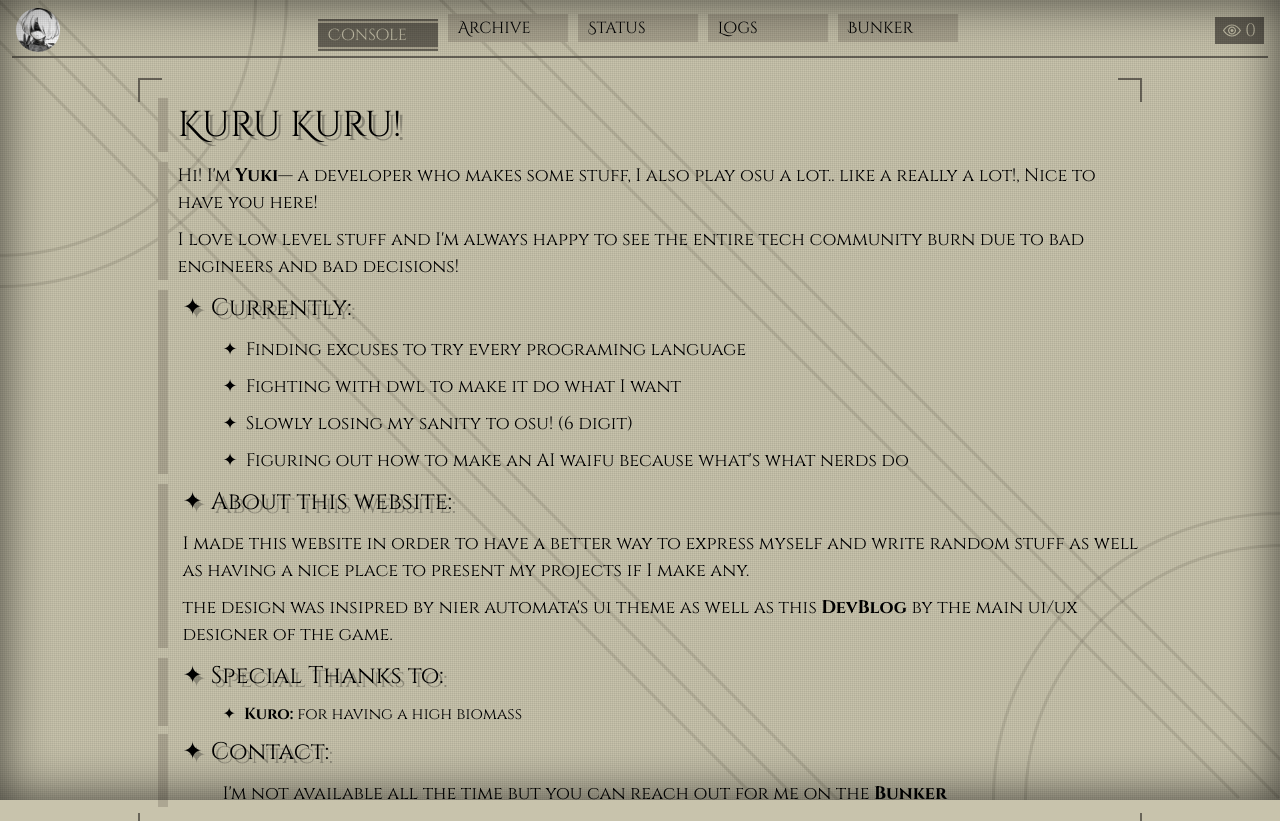
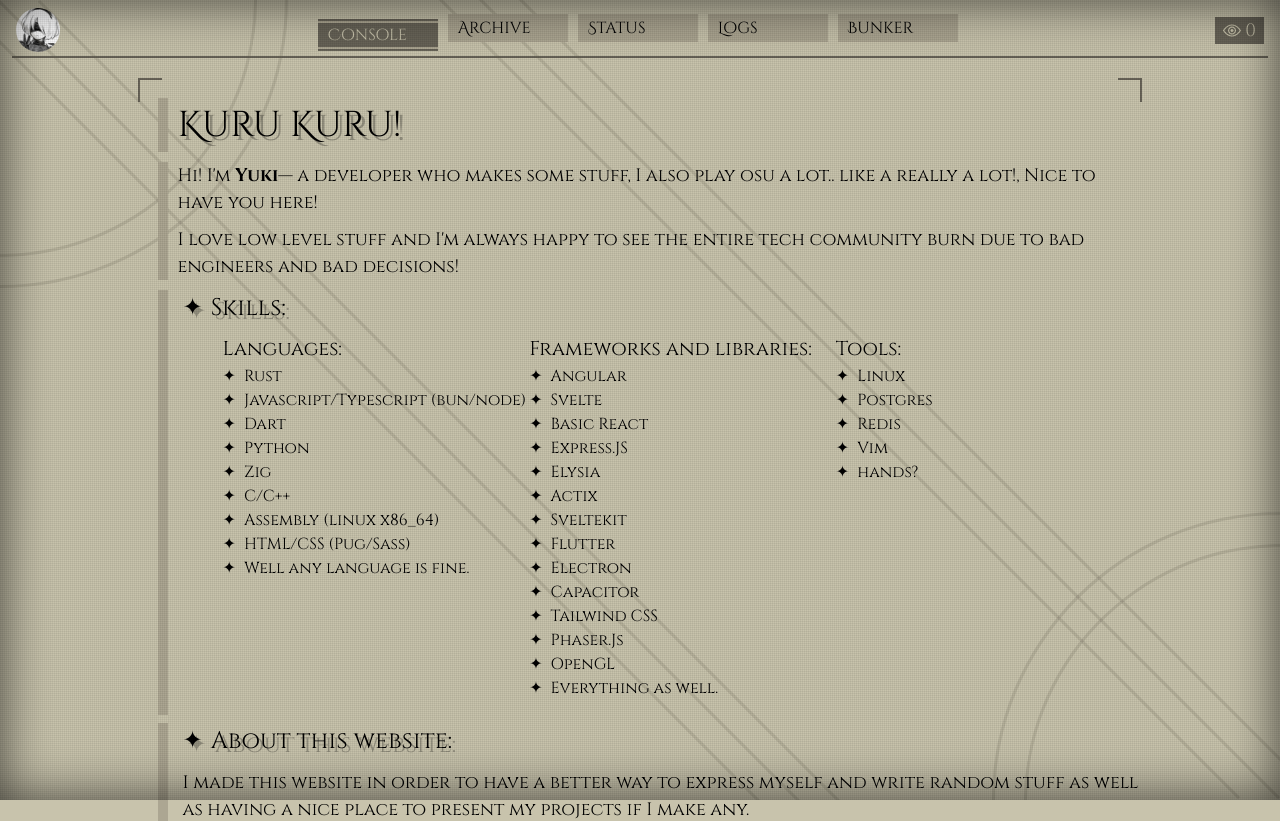
Before and after one commit to yukiisen/yukii, a SvelteKit app: page / in a window 1280 px wide. Shown: the top 821 px of the page. Built offline with nearby package versions, Linux system fonts and the light colour scheme; no server answers.

Commit message:
Did you know that AveMujica is peak??

```diff
--- a/src/routes/+page.svelte
+++ b/src/routes/+page.svelte
@@ -13,12 +13,48 @@
 </article>
 
 <article class="sub before-deco">
-    <h2 class="list-element">Currently:</h2>
-    <section class="ml-4 md:ml-10 my-2 space-y-2">
-        <p class="list-element text-base">Finding excuses to try every programing language</p>
-        <p class="list-element text-base">Fighting with dwl to make it do what I want</p>
-        <p class="list-element text-base">Slowly losing my sanity to osu! (6 digit)</p>
-        <p class="list-element text-base">Figuring out how to make an AI waifu because what's what nerds do</p>
+    <h2 class="list-element">Skills:</h2>
+
+    <section class="skills flex flex-wrap ml-4 md:ml-10 my-2">
+        <ul class="flex-1">
+            <h3>Languages:</h3>
+            <li class="list-element text-base">Rust</li>
+            <li class="list-element text-base">Javascript/Typescript (bun/node)</li>
+            <li class="list-element text-base">Dart</li>
+            <li class="list-element text-base">Python</li>
+            <li class="list-element text-base">Zig</li>
+            <li class="list-element text-base">C/C++</li>
+            <li class="list-element text-base">Assembly (linux x86_64)</li>
+            <li class="list-element text-base">HTML/CSS (Pug/Sass)</li>
+            <li class="list-element text-base">Well any language is fine.</li>
+        </ul>
+
+        <ul class="flex-1">
+            <h3>Frameworks and libraries:</h3>
+            <li class="list-element text-base">Angular</li>
+            <li class="list-element text-base">Svelte</li>
+            <li class="list-element text-base">Basic React</li>
+            <li class="list-element text-base">Express.JS</li>
+            <li class="list-element text-base">Elysia</li>
+            <li class="list-element text-base">Actix</li>
+            <li class="list-element text-base">Sveltekit</li>
+            <li class="list-element text-base">Flutter</li>
+            <li class="list-element text-base">Electron</li>
+            <li class="list-element text-base">Capacitor</li>
+            <li class="list-element text-base">Tailwind CSS</li>
+            <li class="list-element text-base">Phaser.Js</li>
+            <li class="list-element text-base">OpenGL</li>
+            <li class="list-element text-base">Everything as well.</li>
+        </ul>
+
+        <ul class="flex-1">
+            <h3>Tools:</h3>
+            <li class="list-element text-base">Linux</li>
+            <li class="list-element text-base">Postgres</li>
+            <li class="list-element text-base">Redis</li>
+            <li class="list-element text-base">Vim</li>
+            <li class="list-element text-base">hands?</li>
+        </ul>
     </section>
 </article>
 
@@ -45,4 +81,8 @@
 </article>
 
 <style>
+.skills ul {
+    min-width: fit-content;
+    margin-bottom: 15px;
+}
 </style>
```
Also changed, not shown: 1 other file (tests, documents, lock files or other folders).
